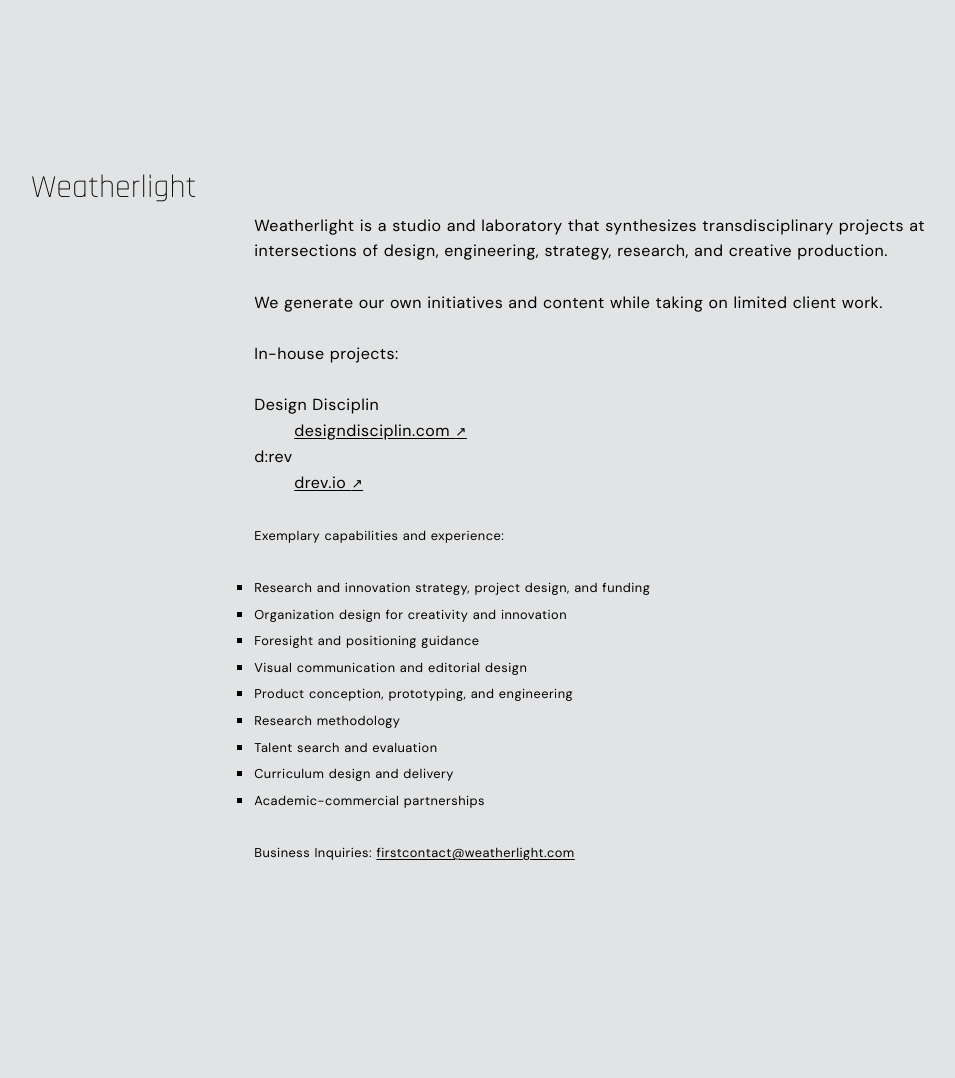
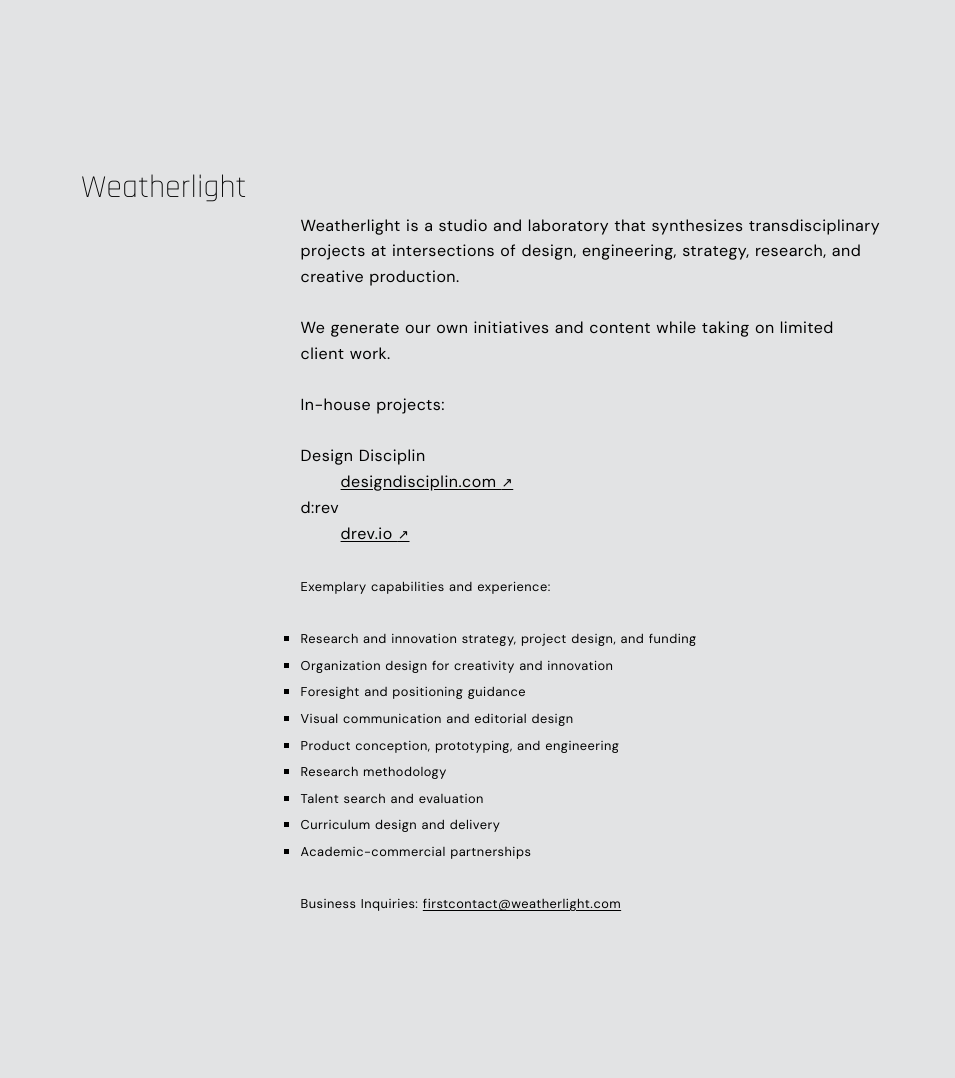
Before and after one commit to mbaytas/weatherlight, a Jekyll site: the page built from README.md, in a window 1280 px wide. Shown: the whole page, without its empty margins (159-1114 px from the left). Built offline with Jekyll 4.4.1, drawn with Linux system fonts in a browser that asks for light colours; our own code applies the rules of GitHub Pages for plain Markdown files; before the commit the page ends 1027 px from its top, so only the background shows below that.

Commit message:
Update default.html

```diff
--- a/_layouts/default.html
+++ b/_layouts/default.html
@@ -96,11 +96,11 @@ a {
   display: grid;
   grid-gap: 6vmin;
   grid-template-columns: 1fr 4fr;
-  max-width: 900px;
+  max-width: 800px;
   margin: 0 auto;
   padding: 8rem 1.6rem;
 }
-@media (max-width: 900px) {
+@media (max-width: 800px) {
   .grid {
       grid-template-columns: minmax(1rem, 1fr);
   }
```
